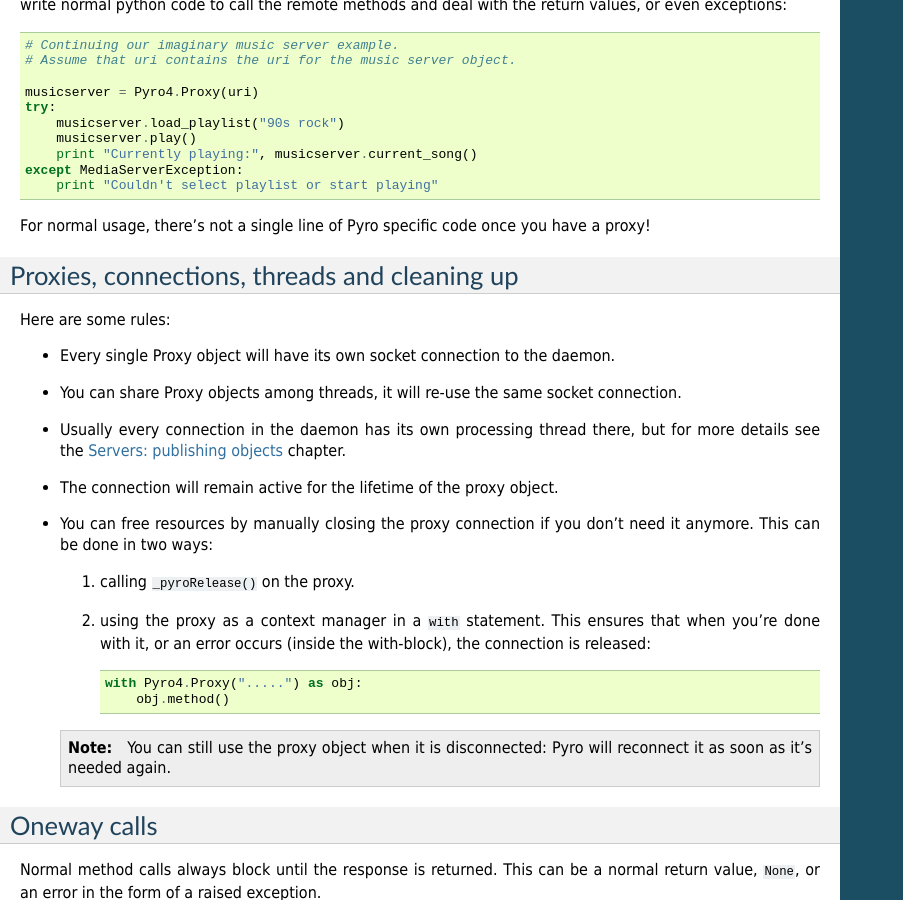
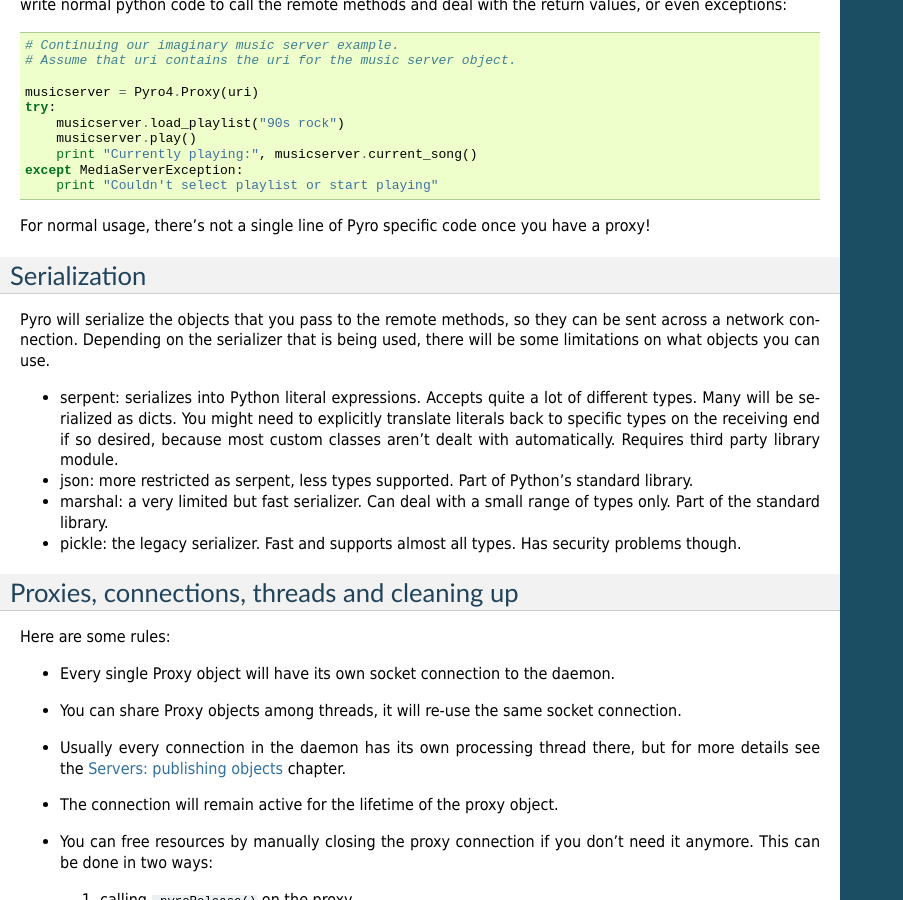
Before and after one commit to irmen/Pyro4, a Sphinx documentation site: the page built from docs/source/clientcode.rst, in a window 1280 px wide and 900 px high, scrolled down 1387 px. Shown: the whole window, without its empty margins (0-903 px from the left). Built offline with Sphinx 7.4.7, drawn with Linux system fonts in a browser that asks for light colours; the version number could not be read and is left out.

Commit message:
more details on serializers

```diff
--- a/docs/source/changelog.rst
+++ b/docs/source/changelog.rst
@@ -3,6 +3,11 @@
 **********
 
 **Pyro 4.20**
+
+.. note::
+    The serializer-change is backwards-incompatible.
+    You may have to change your remote object method contracts to deal with the
+    changes. (or switch back to pickle if you can deal with its inherent security risk)
 
 - multiple serializers supported instead of just pickle. (pickle, serpent, json, marshal)
   pickle is unsafe/unsecure, so a choice of safe/secure serializers is now available
--- a/docs/source/clientcode.rst
+++ b/docs/source/clientcode.rst
@@ -86,6 +86,23 @@
         print "Couldn't select playlist or start playing"
 
 For normal usage, there's not a single line of Pyro specific code once you have a proxy!
+
+
+Serialization
+=============
+
+Pyro will serialize the objects that you pass to the remote methods, so they can be sent across
+a network connection. Depending on the serializer that is being used, there will be some limitations
+on what objects you can use.
+
+* serpent: serializes into Python literal expressions. Accepts quite a lot of different types.
+  Many will be serialized as dicts. You might need to explicitly translate literals back to specific types
+  on the receiving end if so desired, because most custom classes aren't dealt with automatically.
+  Requires third party library module.
+* json: more restricted as serpent, less types supported. Part of Python's standard library.
+* marshal: a very limited but fast serializer. Can deal with a small range of types only. Part of the standard library.
+* pickle: the legacy serializer. Fast and supports almost all types. Has security problems though.
+
 
 Proxies, connections, threads and cleaning up
 =============================================
```
Also changed, not shown: docs/source/security.rst (+5 -4 lines).
